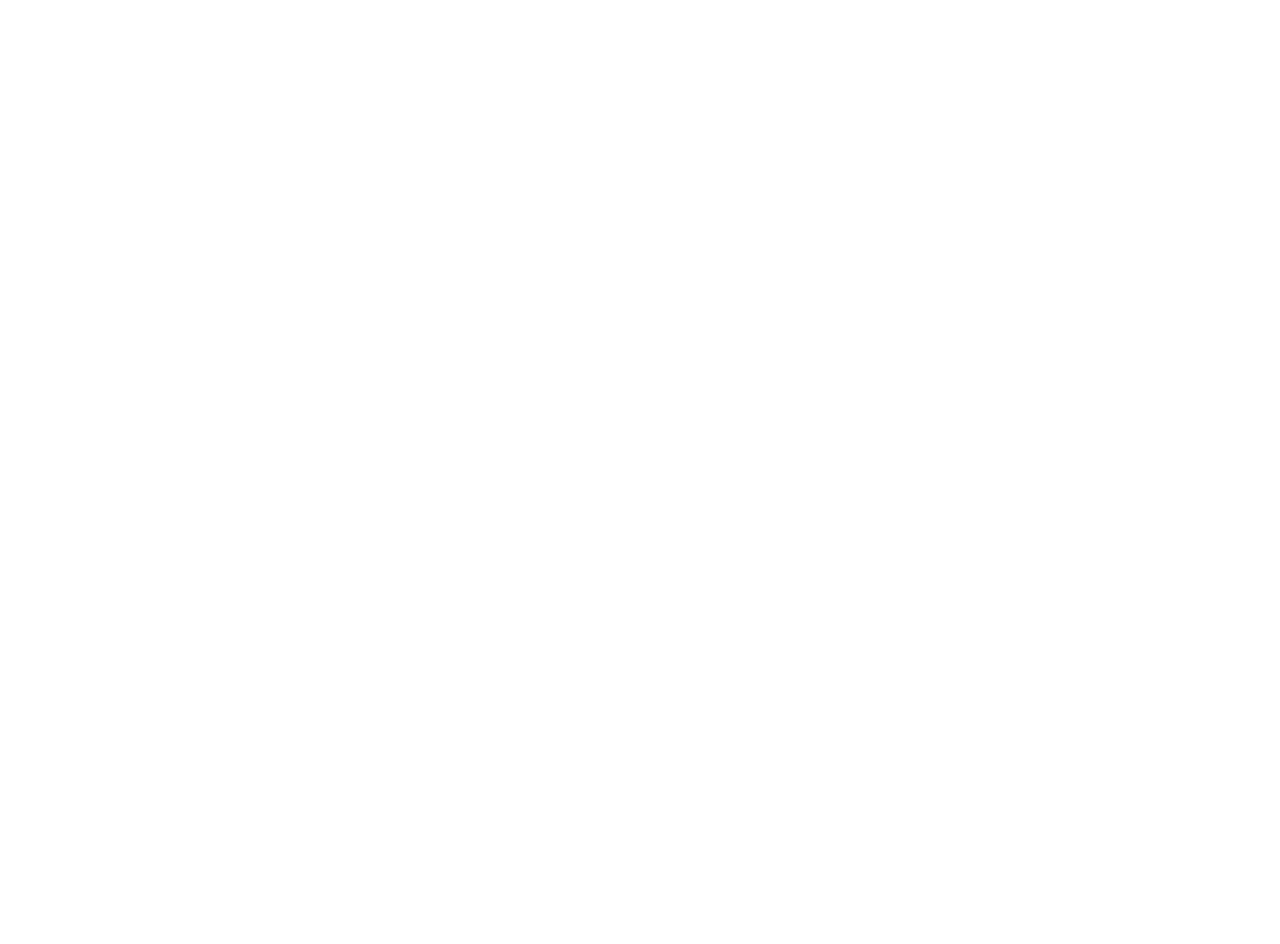
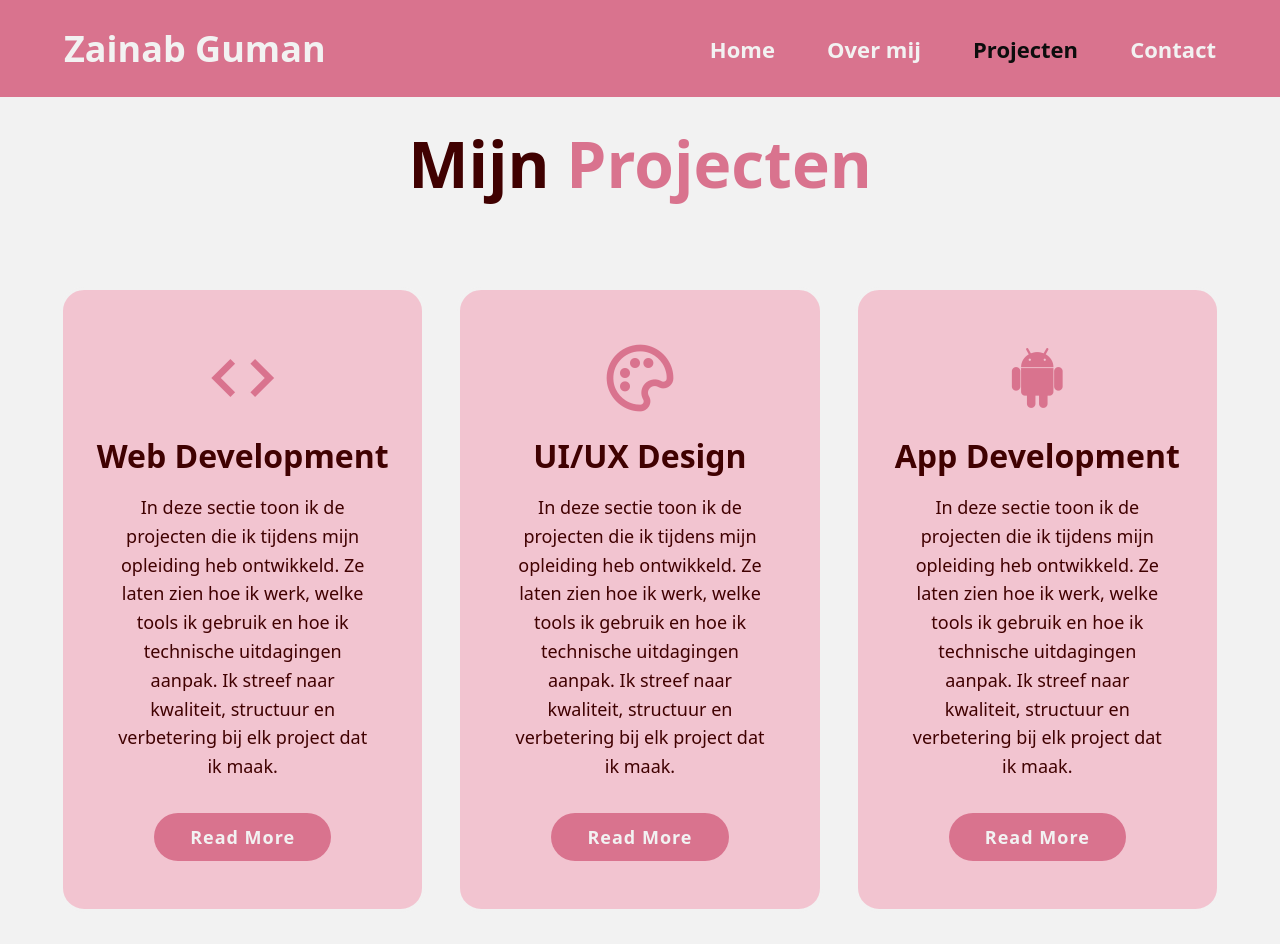
Before and after one commit to zainabg1/webdevelopment, a plain HTML site: page html/projecten.html in a window 1280 px wide. Before the commit the page ends 800 px from the top, so only its background shows below. Drawn offline with nearby package versions, Linux system fonts and the light colour scheme.

Commit message:
projecten pagina home in wrapper gezet

```diff
--- a/CSS/home.css
+++ b/CSS/home.css
@@ -18,6 +18,13 @@
     --dark-color: #0D0D0D;
 }
 
+/* Wrapper voor ALLE pagina’s */
+.wrapper {
+    max-width: 1200px;
+    margin: 0 auto;
+    padding: 0 20px;
+}
+
 html {
     font-size: 16px;
     overflow-x: hidden;
@@ -30,7 +37,7 @@ body {
 
 section {
     min-height: 100vh;
-    padding: 120px 9% 32px;
+    padding: 120px 0 32px;
 }
 
 /* Header */
--- a/CSS/projecten.css
+++ b/CSS/projecten.css
@@ -0,0 +1,65 @@
+.projecten h2 {
+    text-align: center;
+    font-size: 64px;
+    margin-bottom: 80px;
+    color: var(--text-color);
+}
+
+.projecten-container {
+    display: flex;
+    justify-content: center;
+    align-items: flex-start;
+    flex-wrap: wrap;
+    gap: 32px;
+}
+
+.projecten-container .projecten-box {
+    flex: 1 1 300px; /* kleinere kaarten */
+    background: var(--snd-bg-color);
+    padding: 48px 24px;
+    border-radius: 24px;
+    text-align: center;
+    border: 3px solid var(--bg-color);
+    transition: 0.3s ease;
+}
+
+.projecten-container .projecten-box:hover {
+    border-color: var(--main-color);
+    transform: scale(1.03);
+}
+
+.projecten-box i {
+    font-size: 80px;
+    color: var(--main-color);
+    margin-bottom: 16px;
+}
+
+.projecten-box h3 {
+    font-size: 32px;
+    font-weight: 700;
+    color: var(--text-color);
+    margin-bottom: 16px;
+}
+
+.projecten-box p {
+    font-size: 18px;
+    margin: 16px 24px 32px;
+    color: var(--text-color);
+    line-height: 1.6;
+}
+
+.btn {
+    display: inline-block;
+    padding: 12px 36px;
+    background: var(--main-color);
+    border-radius: 48px;
+    font-size: 18px;
+    color: var(--bg-color);
+    font-weight: 600;
+    transition: 0.3s ease;
+}
+
+.btn:hover {
+    background-color: var(--text-color);
+    box-shadow: 0 0 20px var(--main-color);
+}
--- a/html/projecten.html
+++ b/html/projecten.html
@@ -1,12 +1,58 @@
 <!DOCTYPE html>
-<html lang="en">
+<html lang="nl">
 <head>
     <meta charset="UTF-8">
     <meta name="viewport" content="width=device-width, initial-scale=1.0">
+    <link href="https://unpkg.com/boxicons@2.1.4/css/boxicons.min.css" rel="stylesheet">
+    <link rel="stylesheet" href="../CSS/home.css">
     <link rel="stylesheet" href="../CSS/projecten.css">
-    <title>Document</title>
+    <title>Mijn Projecten - Zainab Guman</title>
 </head>
+
 <body>
+
+<header class="header">
+    <a href="home.html" class="logo">Zainab Guman</a>
+    <i class='bx bx-menu' id="menu-icon"></i>
+
+    <nav class="navbar">
+        <a href="home.html">Home</a>
+        <a href="overmij.html">Over mij</a>
+        <a href="projecten.html" class="active">Projecten</a>
+        <a href="contact.html">Contact</a>
+    </nav>
+</header>
+
+<div class="wrapper">
+    <section class="projecten" id="projecten">
+        <h2 class="heading">Mijn <span>Projecten</span></h2>
+
+        <div class="projecten-container">
+
+            <div class="projecten-box">
+                <i class="bx bx-code"></i>
+                <h3>Web Development</h3>
+                <p>In deze sectie toon ik de projecten die ik tijdens mijn opleiding heb ontwikkeld. Ze laten zien hoe ik werk, welke tools ik gebruik en hoe ik technische uitdagingen aanpak. Ik streef naar kwaliteit, structuur en verbetering bij elk project dat ik maak.</p>
+                <a href="#" class="btn">Read More</a>
+            </div>
+
+            <div class="projecten-box">
+                <i class="bx bx-palette"></i>
+                <h3>UI/UX Design</h3>
+                <p>In deze sectie toon ik de projecten die ik tijdens mijn opleiding heb ontwikkeld. Ze laten zien hoe ik werk, welke tools ik gebruik en hoe ik technische uitdagingen aanpak. Ik streef naar kwaliteit, structuur en verbetering bij elk project dat ik maak.</p>
+                <a href="#" class="btn">Read More</a>
+            </div>
+
+            <div class="projecten-box">
+              <i class='bx bxl-android' ></i>
+                <h3>App Development</h3>
+                <p>In deze sectie toon ik de projecten die ik tijdens mijn opleiding heb ontwikkeld. Ze laten zien hoe ik werk, welke tools ik gebruik en hoe ik technische uitdagingen aanpak. Ik streef naar kwaliteit, structuur en verbetering bij elk project dat ik maak.</p>
+                <a href="#" class="btn">Read More</a>
+            </div>
+
+        </div>
+    </section>
+</div>
 
 </body>
 </html>
```
Also changed, not shown: html/home.html (+5 -1 lines).
